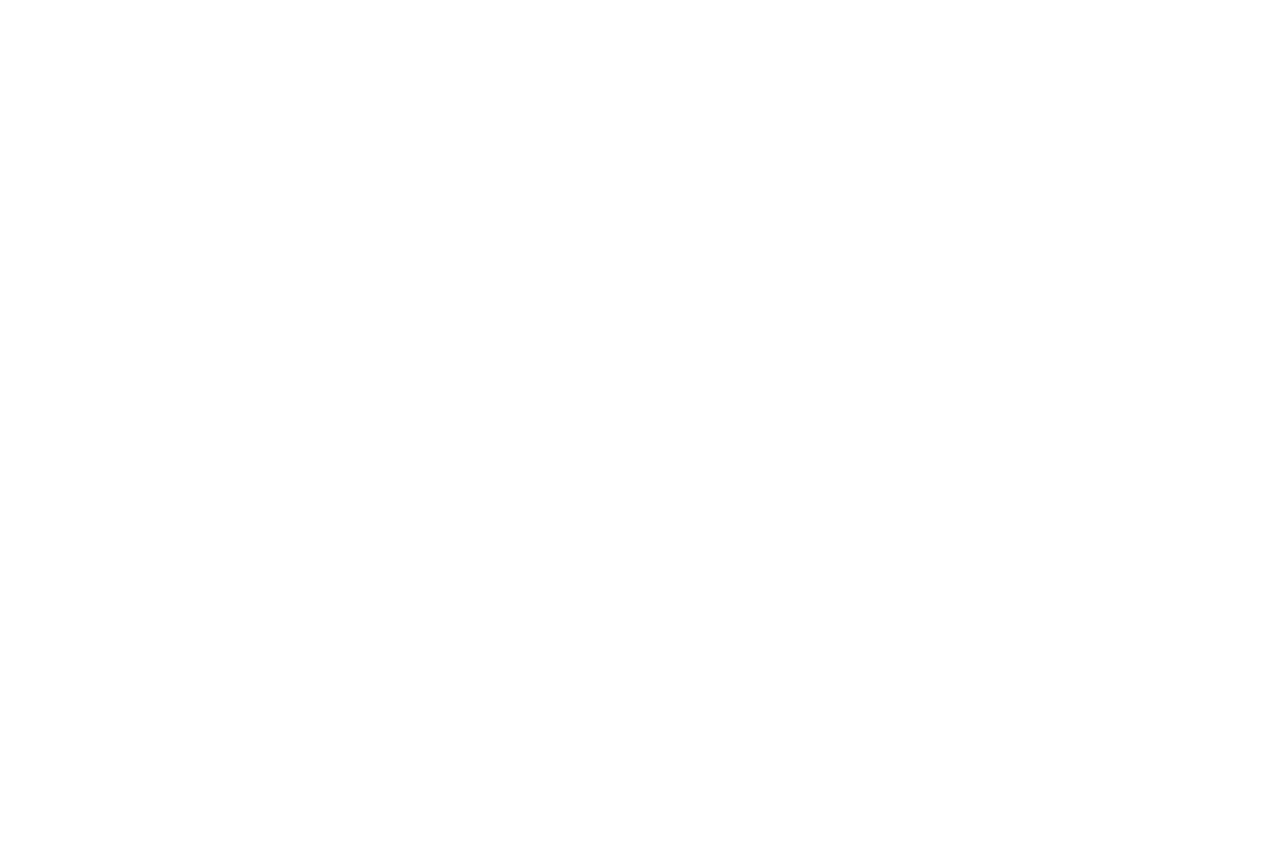
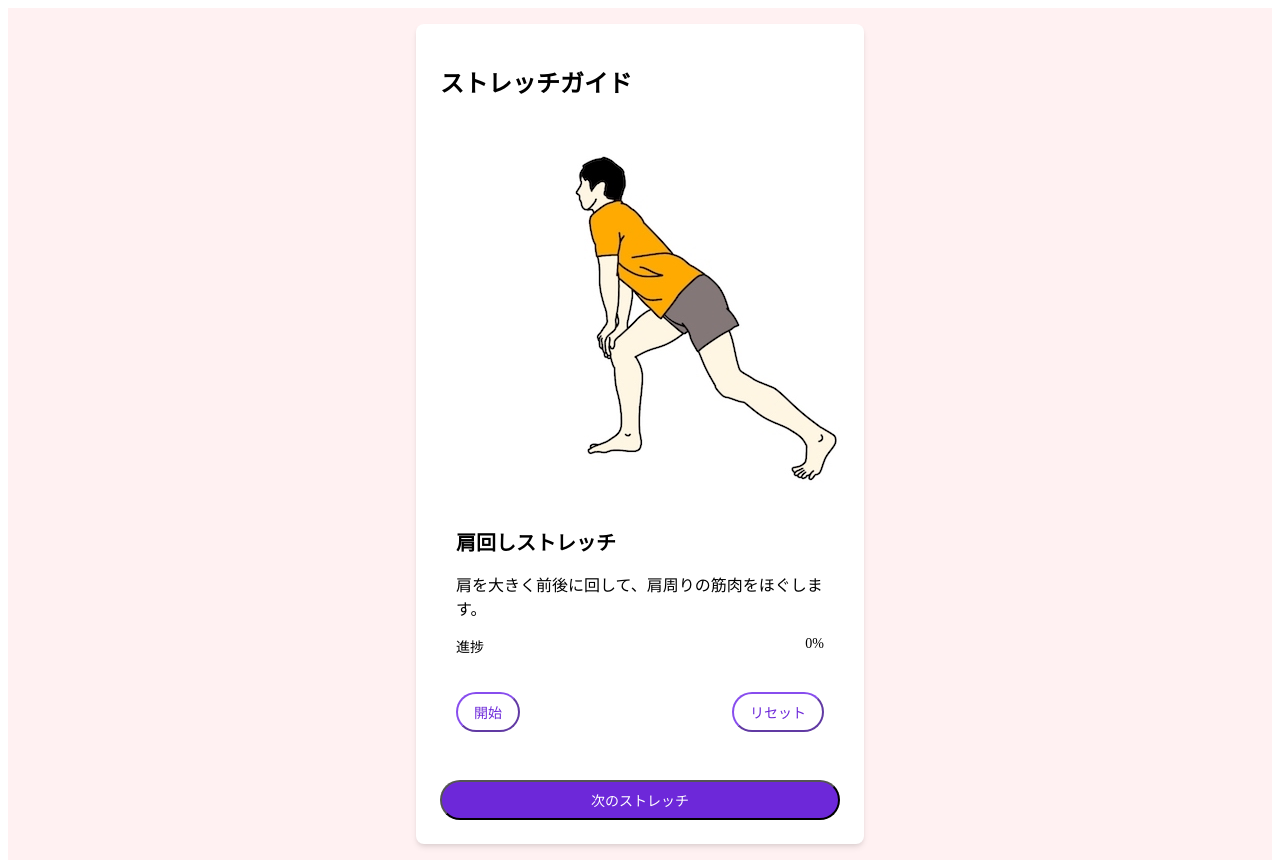
Before and after one commit to yuchi1128/mti-intern, a Vue app: page /#/stretch in a window 1280 px wide. Before the commit this address had no page. Before the commit the page ends 800 px from the top, so only its background shows below. Built offline with nearby package versions, Linux system fonts and the light colour scheme; the HTML template or start-up script is replaced by a standard one.

Commit message:
ストレッチの画面の作成まだモック

```diff
--- a/src/router/index.js
+++ b/src/router/index.js
@@ -1,9 +1,9 @@
 import {createRouter, createWebHashHistory} from 'vue-router'
 import Home from '../views/Home.vue'
-import Login from '../views/Login.vue'
-import Profile from '../views/Profile.vue'
-import User from '../views/User.vue'
-import ArticleView from '../views/ArticleView.vue'
+import Stretch from '../views/Stretch.vue'
+// import Profile from '../views/Profile.vue'
+// import User from '../views/User.vue'
+// import ArticleView from '../views/ArticleView.vue'
 
 const router = createRouter({
   history: createWebHashHistory(import.meta.env.BASE_URL),
@@ -17,37 +17,37 @@ const router = createRouter({
       }
     },
     {
-      path: '/Login',
-      name: 'Login',
-      component: Login,
+      path: '/stretch',
+      name: 'Stretch',
+      component: Stretch,
       meta: {
-        title: 'Login'
+        title: 'Stretch'
       }
     },
-    {
-      path: '/profile',
-      name: 'Profile',
-      component: Profile,
-      meta: {
-        title: 'Profile'
-      }
-    },
-    {
-      path: '/user',
-      name: 'User',
-      component: User,
-      meta: {
-        title: 'User'
-      }
-    },
-    {
-      path: '/articleview',
-      name: 'ArticleView',
-      component: ArticleView,
-      meta: {
-        title: 'ArticleView'
-      }
-    }
+    // {
+    //   path: '/profile',
+    //   name: 'Profile',
+    //   component: Profile,
+    //   meta: {
+    //     title: 'Profile'
+    //   }
+    // },
+    // {
+    //   path: '/user',
+    //   name: 'User',
+    //   component: User,
+    //   meta: {
+    //     title: 'User'
+    //   }
+    // },
+    // {
+    //   path: '/articleview',
+    //   name: 'ArticleView',
+    //   component: ArticleView,
+    //   meta: {
+    //     title: 'ArticleView'
+    //   }
+    // }
   ]
 })
 
--- /dev/null
+++ b/src/views/Home.vue
@@ -0,0 +1,78 @@
+<template>
+  <div>
+    <div class="ui main container">
+      <!-- 基本的なコンテンツはここに記載する -->
+      <div class="ui segment">
+        <form>
+          <div class="field">
+            <label for="nickname">ユーザー名</label>
+            <input
+              v-model="nickname"
+              type="text"
+              id="nickname"
+              name="nickname"
+              placeholder="Nickname"
+            />
+          </div>
+        </form>
+      </div>
+    </div>
+  </div>
+</template>
+
+<script>
+// 必要なものはここでインポートする
+// @は/srcと同じ意味です
+// import something from '@/components/something.vue';
+// import { baseUrl } from '@/assets/config.js';
+
+// const headers = {'Authorization' : 'mtiToken'};
+
+export default {
+  name: 'Home',
+
+  components: {
+   // 読み込んだコンポーネント名をここに記述する
+  },
+
+  data() {
+    // Vue.jsで使う変数はここに記述する
+    return {
+      post: {
+        text: null,
+        category: null,
+      },
+      search: {
+        userId: null,
+        category: null,
+        start: null,
+        end: null,
+      },
+      articles: [],
+      iam: null,
+    };
+  },
+  computed: {
+  // 計算した結果を変数として利用したいときはここに記述する
+  },
+
+  created: async function() {
+    // Vue.jsの読み込みが完了したときに実行する処理はここに記述する
+    // apiからarticleを取得する
+    this.$router.push({ name: 'Stretch'})//SearchView//PostView
+  },
+
+  methods: {
+    // Vue.jsで使う関数はここで記述する
+    // isMyArticle(id) {}, // 自分の記事かどうかを判定する
+    // async getArticles() {}, // 記事一覧を取得する
+    // async postArticle() {}, // 記事を作成する
+    // async getSearchedArticles() {}, // 記事を検索する
+    // async deleteArticle(article) {}, // 記事を削除する
+    // convertToLocaleString(timestamp) {} // timestampをLocaleDateStringに変換する
+  }
+}
+</script>
+
+<style scoped>
+</style>
--- /dev/null
+++ b/src/views/Stretch.vue
@@ -0,0 +1,264 @@
+<template>
+  <div class="stretch-guide-container">
+    <div class="stretch-guide-card">
+      <div class="stretch-guide-content">
+        <h1 class="stretch-guide-title">ストレッチガイド</h1>
+
+        <div class="stretch-info">
+          <img src="/public/stretch1-1.jpg" alt="" />
+          <h2 class="stretch-name">{{ currentStretch.name }}</h2>
+          <p class="stretch-description">{{ currentStretch.description }}</p>
+
+          <div class="progress-container">
+            <div class="progress-labels">
+              <span>進捗</span>
+              <span>{{ progress }}%</span>
+            </div>
+            <div class="progress-bar">
+              <div
+                class="progress-fill"
+                :style="{ width: `${progress}%` }"
+              ></div>
+            </div>
+          </div>
+
+          <div class="button-container">
+            <button
+              @click="toggleStretch"
+              :class="['action-button', isActive ? 'pause' : 'start']"
+            >
+              {{ isActive ? "一時停止" : "開始" }}
+            </button>
+            <button @click="resetStretch" class="action-button reset">
+              リセット
+            </button>
+          </div>
+        </div>
+
+        <button @click="nextStretch" class="next-stretch-button">
+          次のストレッチ
+        </button>
+      </div>
+    </div>
+  </div>
+</template>
+
+<script setup>
+import { ref, reactive } from "vue";
+
+defineOptions({
+  name: 'User',
+});
+
+const stretches = reactive([
+  {
+    name: "肩回しストレッチ",
+    description: "肩を大きく前後に回して、肩周りの筋肉をほぐします。",
+  },
+  {
+    name: "首のストレッチ",
+    description: "首をゆっくりと左右に傾けて、首の筋肉をストレッチします。",
+  },
+  {
+    name: "腰のストレッチ",
+    description: "腰を左右にひねって、腰回りの筋肉をストレッチします。",
+  },
+]);
+
+const currentStretchIndex = ref(0);
+const currentStretch = reactive(stretches[currentStretchIndex.value]);
+const progress = ref(0);
+const isActive = ref(false);
+let intervalId = null;
+
+const toggleStretch = () => {
+  if (!isActive.value) {
+    isActive.value = true;
+    intervalId = setInterval(() => {
+      if (progress.value < 100) {
+        progress.value += 1;
+      } else {
+        clearInterval(intervalId);
+        isActive.value = false;
+      }
+    }, 100); // 10秒で完了するペース
+  } else {
+    clearInterval(intervalId);
+    isActive.value = false;
+  }
+};
+
+const resetStretch = () => {
+  clearInterval(intervalId);
+  progress.value = 0;
+  isActive.value = false;
+};
+
+const nextStretch = () => {
+  resetStretch();
+  currentStretchIndex.value =
+    (currentStretchIndex.value + 1) % stretches.length;
+  Object.assign(currentStretch, stretches[currentStretchIndex.value]);
+};
+</script>
+
+<style scoped>
+:root {
+  --color-purple-100: #f3e8ff;
+  --color-purple-500: #8b5cf6;
+  --color-purple-600: #7c3aed;
+  --color-purple-700: #6d28d9;
+  --color-green-500: #10b981;
+  --color-green-600: #059669;
+  --color-yellow-500: #f59e0b;
+  --color-yellow-600: #d97706;
+  --color-red-500: #ef4444;
+  --color-red-600: #dc2626;
+  --color-gray-50: #f9fafb;
+  --color-gray-600: #4b5563;
+  --color-gray-800: #1f2937;
+}
+
+.stretch-guide-container {
+  min-height: 100vh;
+  background-color: #fff1f2;
+  display: flex;
+  align-items: center;
+  justify-content: center;
+  padding: 1rem;
+}
+
+.stretch-guide-card {
+  width: 100%;
+  max-width: 28rem;
+  background-color: white;
+  border-radius: 0.5rem;
+  box-shadow: 0 4px 6px -1px rgba(0, 0, 0, 0.1),
+    0 2px 4px -1px rgba(0, 0, 0, 0.06);
+  overflow: hidden;
+}
+
+.stretch-guide-content {
+  padding: 1.5rem;
+}
+
+.stretch-guide-title {
+  font-size: 1.5rem;
+  font-weight: bold;
+  color: var(--color-purple-600);
+  margin-bottom: 1rem;
+}
+
+.stretch-info {
+  background-color: var(--color-gray-50);
+  padding: 1rem;
+  border-radius: 0.5rem;
+  margin-bottom: 1rem;
+}
+
+.stretch-name {
+  font-size: 1.25rem;
+  font-weight: 600;
+  color: var(--color-gray-800);
+  margin-bottom: 0.5rem;
+}
+
+.stretch-description {
+  color: var(--color-gray-600);
+  margin-bottom: 1rem;
+}
+
+.progress-container {
+  margin-bottom: 1rem;
+}
+
+.progress-labels {
+  display: flex;
+  justify-content: space-between;
+  font-size: 0.875rem;
+  color: var(--color-gray-600);
+  margin-bottom: 0.25rem;
+}
+
+.progress-bar {
+  background-color: white;
+  border-radius: 9999px;
+  color: #6d28d9;
+  border-color: #8b5cf6;
+  height: 1rem;
+}
+
+.progress-fill {
+  background-color: #6d28d9;
+  border-radius: 9999px;
+  border-color: #8b5cf6;
+  height: 100%;
+  transition: width 300ms ease-in-out;
+}
+
+.button-container {
+  display: flex;
+  justify-content: space-between;
+  margin-bottom: 1rem;
+}
+
+.action-button {
+  padding: 0.5rem 1rem;
+  color: #6d28d9;
+  border-color: rgba(124, 58, 237, 0.9);
+  background-color: #7c3aed;
+  border-radius: 9999px;
+  font-size: 0.875rem;
+  font-weight: 500;
+  transition: background-color 200ms;
+}
+
+.action-button:focus {
+  outline: none;
+  box-shadow: 0 0 0 3px rgba(124, 58, 237, 0.5);
+}
+
+.action-button.start {
+  background-color: var(--color-green-500);
+}
+
+.action-button.start:hover {
+  background-color: var(--color-green-600);
+}
+
+.action-button.pause {
+  background-color: var(--color-yellow-500);
+}
+
+.action-button.pause:hover {
+  background-color: var(--color-yellow-600);
+}
+
+.action-button.reset {
+  background-color: var(--color-red-500);
+}
+
+.action-button.reset:hover {
+  background-color: var(--color-red-600);
+}
+
+.next-stretch-button {
+  width: 100%;
+  padding: 0.5rem 1rem;
+  background-color: #6d28d9;
+  color: white;
+  border-radius: 9999px;
+  font-size: 0.875rem;
+  font-weight: 500;
+  transition: background-color 200ms;
+}
+
+.next-stretch-button:hover {
+  background-color: var(--color-purple-700);
+}
+
+.next-stretch-button:focus {
+  outline: none;
+  box-shadow: 0 0 0 3px rgba(124, 58, 237, 0.5);
+}
+</style>
```
